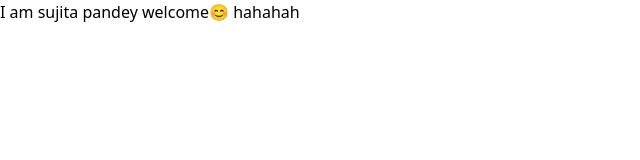
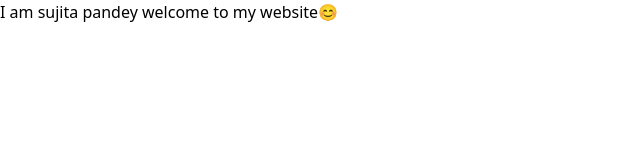
Before and after one commit to sujitapandeyy/Sujifolio, a Next.js app: page / in a window 1280 px wide. Shown: the top 160 px of the page, without its empty margins (0-640 px from the left). Built offline with nearby package versions, Linux system fonts and the light colour scheme.

Commit message:
checking changes

```diff
--- a/app/page.tsx
+++ b/app/page.tsx
@@ -1,6 +1,6 @@
 
 export default function Home() {
   return (
-   <h2>I am sujita pandey welcome😊 hahahah</h2>
+   <h2>I am sujita pandey welcome to my website😊</h2>
   );
 }
```
